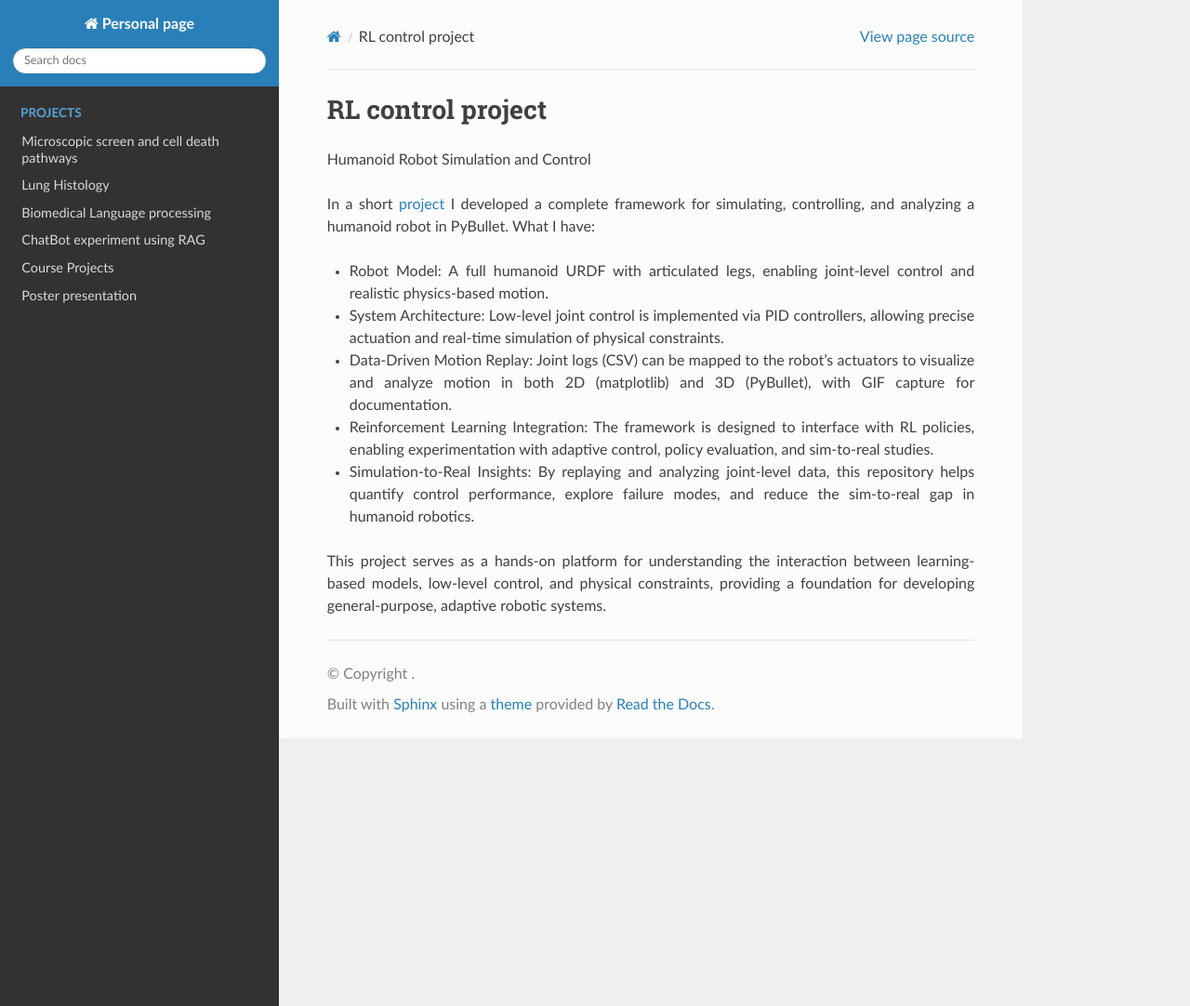
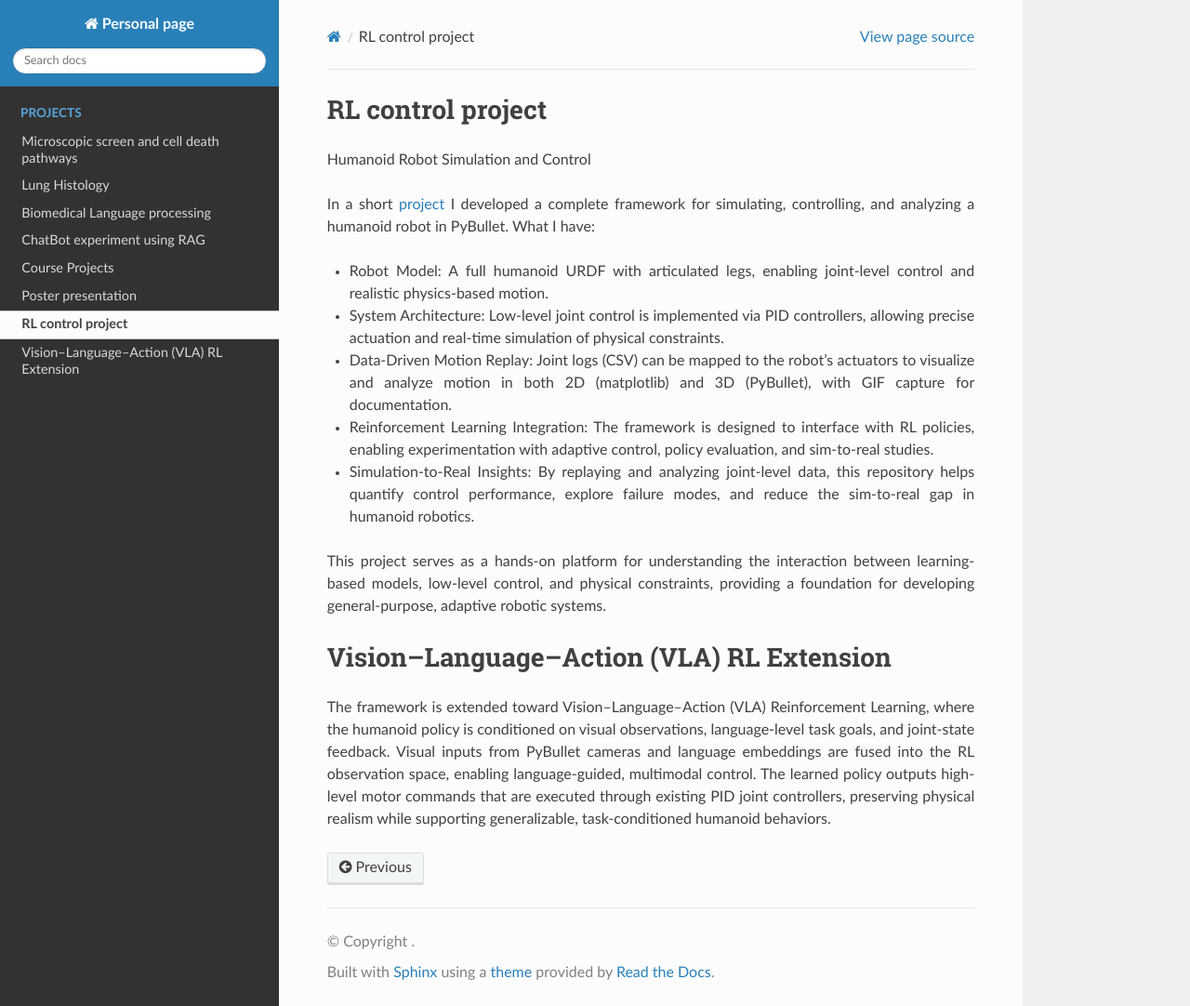
Before and after one commit to SalmaKazemiRashed/ImSalmaKRashed, a Sphinx documentation site: the page built from doc/VLA-RL-control-project.md, in a window 1280 px wide and 1082 px high. Shown: the whole window at 93% size. Built offline with Sphinx 7.4.7 and the Read the Docs theme 3.1.0, drawn with Linux system fonts in a browser that asks for light colours; pages that are not in the unit, such as notebooks, are missing from menus.

Commit message:
Update and rename RL-control-project.md to VLA-RL-control-project.md

```diff
--- a/doc/RL-control-project.md
+++ b/doc/VLA-RL-control-project.md
@@ -15,3 +15,8 @@
 - Simulation-to-Real Insights: By replaying and analyzing joint-level data, this repository helps quantify control performance, explore failure modes, and reduce the sim-to-real gap in humanoid robotics.
 
 This project serves as a hands-on platform for understanding the interaction between learning-based models, low-level control, and physical constraints, providing a foundation for developing general-purpose, adaptive robotic systems.
+
+
+Vision–Language–Action (VLA) RL Extension
+==============
+The framework is extended toward Vision–Language–Action (VLA) Reinforcement Learning, where the humanoid policy is conditioned on visual observations, language-level task goals, and joint-state feedback. Visual inputs from PyBullet cameras and language embeddings are fused into the RL observation space, enabling language-guided, multimodal control. The learned policy outputs high-level motor commands that are executed through existing PID joint controllers, preserving physical realism while supporting generalizable, task-conditioned humanoid behaviors.
```
